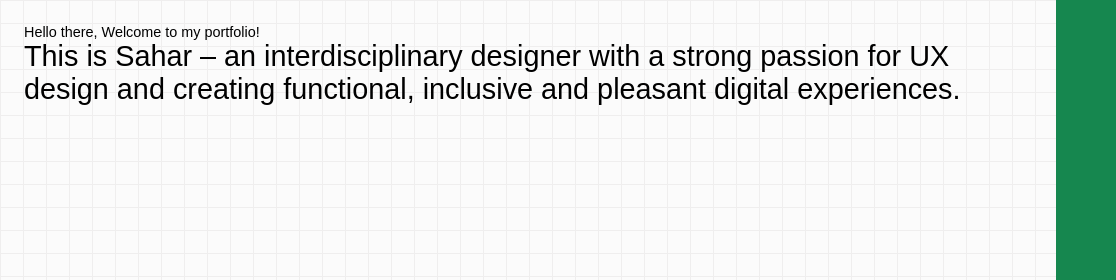
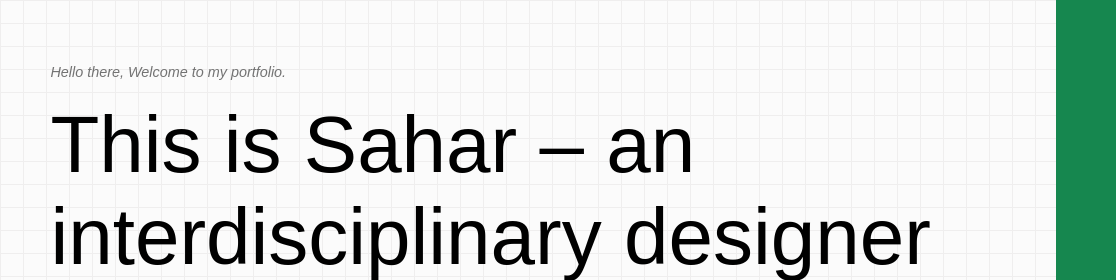
Before and after one commit to jammy729/Sahar-Babaei.github.io, a plain HTML site: page index.html in a window 1280 px wide. Shown: the top 280 px of the page, 0-1116 px from the left. Drawn offline with Linux system fonts and the light colour scheme; a web font is replaced by a local one.

Commit message:
main-section added inside main so i can do margin auto
callout font size is not final.

```diff
--- a/css/breakpoints.css
+++ b/css/breakpoints.css
@@ -11,7 +11,11 @@
 
     main{
         margin-right: 14rem;
+    }
 
+    .main-section{
+        width:95%;
+        margin:2.5rem auto;
     }
 
     .nav-section{
@@ -102,6 +106,10 @@
         display: block;
     }
 
+    .callout{
+        font-size: 5rem;
+    }
+
 
 
 }
--- a/css/main.css
+++ b/css/main.css
@@ -14,7 +14,7 @@
 /* declaring global css varibales */
 :root{
     --main-bodycopy-color: #000;
-    --secondary-bodycopy-color: white;
+    --secondary-bodycopy-color: #737373;
     --navbar-text-color: white;
     --navbar-color: #16874F;
     --main-bg-color: #ecebeb;
@@ -68,8 +68,11 @@ h1{
 
 h2{
     font-family: "abc-diatype-round",sans-serif;
+    color: var(--secondary-bodycopy-color);
     font-weight: 300;
+    font-style: italic;
     font-size: 0.9rem;
+    margin-bottom: 1.2rem;
 }
 
 h3{
@@ -153,18 +156,22 @@ nav a:hover, nav a:focus{
 .callout{
     font-family: "family",sans-serif;
     font-weight: 100;
-    font-size: 1.8rem;
-
+    font-size: 1.3rem;
 }
 
 main{
     flex-grow:1;
+
     background-color: #FBFBFB;
     opacity: 1;
     background-image:  linear-gradient(#EFEEEE 1.1px, transparent 1.1px), linear-gradient(to right, #EFEEEE 1.1px, #FBFBFB 1.1px);
     background-size: 23px 23px;
     /* background-size: 1.3156rem 1.3156rem; */
 
+    /* padding: 1.5rem; */
+}
+
+.main-section{
     padding: 1.5rem;
 }
 
--- a/index.html
+++ b/index.html
@@ -50,9 +50,11 @@
 		</header>
 
 		<main>
-			<h2> Hello there, Welcome to my portfolio!</h2>
-			<p class="callout"> This is Sahar – an interdisciplinary designer with a strong passion for UX design and creating functional, inclusive and pleasant digital experiences.  </p>
+			<section class="main-section">
+				<h2> Hello there, Welcome to my portfolio.</h2>
+				<p class="callout"> This is Sahar – an interdisciplinary designer with a strong passion for UX design and creating functional, inclusive and pleasant digital experiences.  </p>
 
+			</section>
 		</main>
 
 
```
Also changed, not shown: 1 other file.
